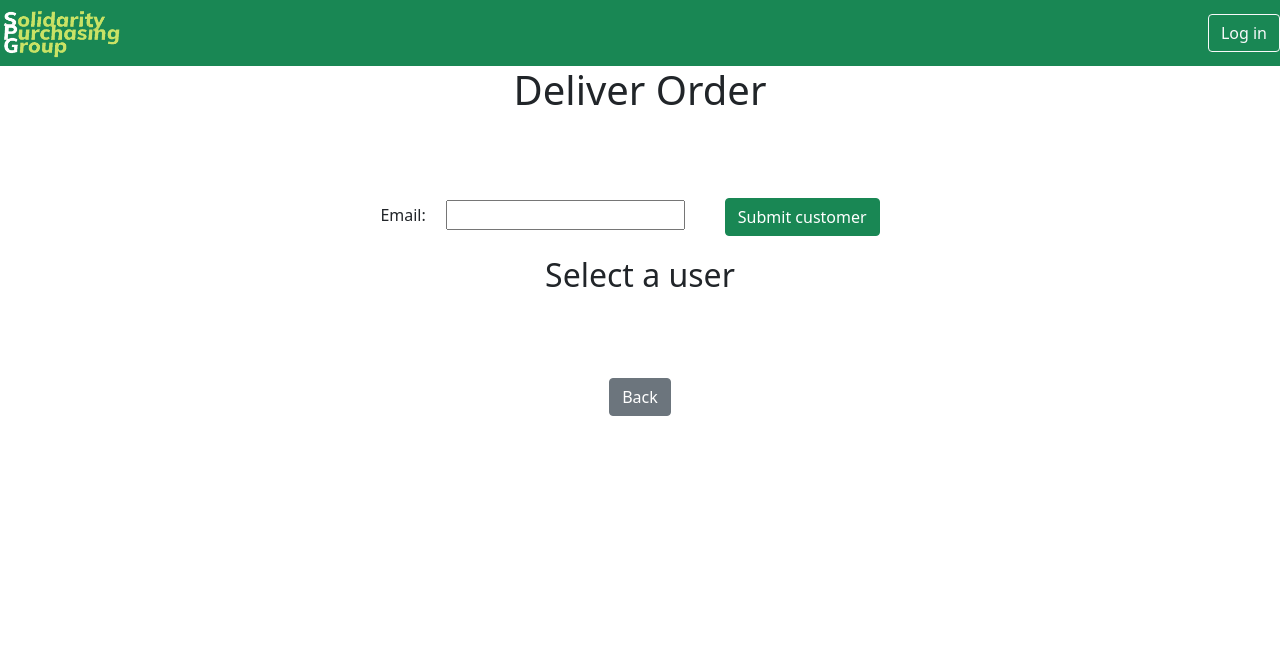
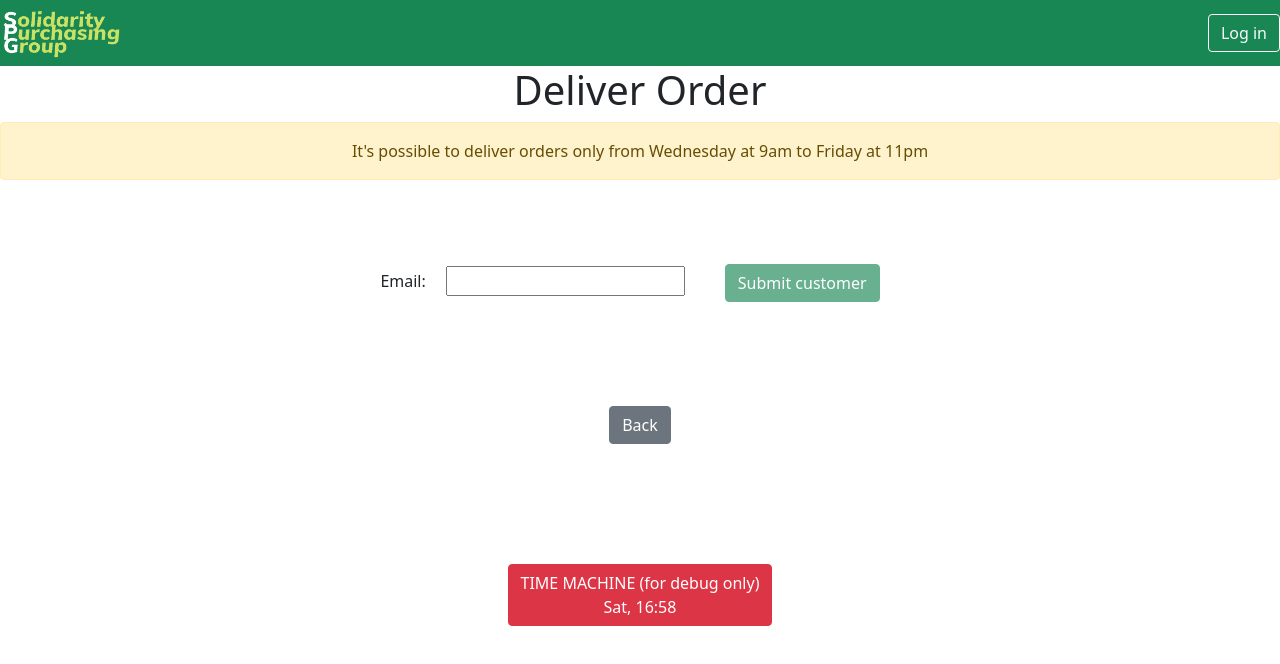
Before and after one commit to SE2-GROUP-P12/SPG, a React (Create React App) app in the folder Frontend/spg-frontend/: page /DeliverOrder in a window 1280 px wide. Shown: the top 664 px of the page. Built offline with nearby package versions, Linux system fonts and the light colour scheme.

Commit message:
Feat: added time machine and temporal constraints

```diff
--- a/Frontend/spg-frontend/src/App.js
+++ b/Frontend/spg-frontend/src/App.js
@@ -10,9 +10,34 @@ import { NewCustomer } from './NewCustomer';
 import {TopUp} from "./TopUp";
 import {PlaceOrder} from './PlaceOrder';
 import { DeliverOrder } from './DeliverOrder';
+//import {NoTime} from './NoTime'; //non sono ancora sicura che serva (-Marti)
 import {Switch, Route, BrowserRouter as Router} from "react-router-dom";
+import {useState} from "react";
+import Modal from 'react-bootstrap/Modal';
+import {Formik, Form, Field} from 'formik';
+import Button from 'react-bootstrap/Button';
+
+const DEBUG = true;
 
 function App() {
+
+    /*TIME MACHINE MANAGEMENT*/
+    const [show, setShow] = useState(false);
+    const handleClose = () => setShow(false);
+    const handleShow = () => setShow(true);
+    const days = ['Sun', 'Mon', 'Tue', 'Wed', 'Thu', 'Fri', 'Sat'];
+    let [date, setDate] = useState(days[new Date().getDay()]);
+    let [time, setTime] = useState(()=>{
+        let d= new Date();
+        return d.getHours()+":"+d.getMinutes();
+    });
+    function printDays ()
+    {
+        let output=[<option value='' label='Select a day'/>];
+        for(let i=0; i<days.length; i++)
+            output.push(<option value={days[i]} label={days[i]}/>);
+        return output;
+    }
 
   return (
       <div className="App">
@@ -21,10 +46,10 @@ function App() {
                 <Navbar/>
            <Switch>
            <Route exact path="/DeliverOrder">
-                   <DeliverOrder/>
+                   <DeliverOrder time={time} date={date}/>
                 </Route>
            <Route exact path="/PlaceOrder">
-                   <PlaceOrder/>
+                   <PlaceOrder time={time} date={date}/>
                 </Route>
            <Route exact path="/TopUp">
                    <TopUp/>
@@ -46,7 +71,45 @@ function App() {
                </Route>
            </Switch>
             </Router>
+            <Modal show={show} onHide={handleClose}>
+                <Modal.Header closeButton>
+                <Modal.Title>Time machine</Modal.Title>
+                </Modal.Header>
+                <Modal.Body>
+                    <Formik
+                        initialValues={{
+                            date: '',
+                            time: ''
+                        }}
+                        onSubmit={(values)=>{
+                            console.log("CHECKTIME APP:"+values.date+" "+values.time)
+                            setDate(values.date);
+                            setTime(values.time);
+                            handleClose();
+                        }}
+                    >
+                    {({values,handleChange,handleBlur})=>
+                        <Form>
+                        <select
+                        name="date"
+                        value={values.date}
+                        onChange={handleChange}
+                        onBlur={handleBlur}
+                        style={{ display: 'block' }}
+                        >
+                        {printDays()}
+                        </select>
+                        <Field type='time' name='time'/>
+                        <Button type='submit' variant='danger'>Time travel!</Button>
+                        </Form>
+                    }
+                    </Formik>
+                </Modal.Body>
+            </Modal>
         </Container>
+        { DEBUG ?
+        <Button style={{margin: '100px'}} variant="danger" onClick={handleShow}>TIME MACHINE (for debug only)<br/>{date}, {time}</Button>
+        : null}
       </div>
 
   );
--- a/Frontend/spg-frontend/src/BrowseProducts.js
+++ b/Frontend/spg-frontend/src/BrowseProducts.js
@@ -35,8 +35,6 @@ function BrowseProducts() {
         const handleShow = () => setShow(true);
         const [showSuccess, setShowSuccess] = useState(null);
         const [showError, setShowError] = useState(null)
-
-        //TODO: addToCart on submit
 
         return (
             <>
--- a/Frontend/spg-frontend/src/DeliverOrder.js
+++ b/Frontend/spg-frontend/src/DeliverOrder.js
@@ -1,13 +1,14 @@
 import 'bootstrap/dist/css/bootstrap.min.css';
 import './App.css';
 import Button from 'react-bootstrap/Button';
+import Alert from 'react-bootstrap/Alert';
 import { useState, useEffect } from 'react';
 import {Formik, Form, Field} from 'formik';
 import { printOrder} from './PlaceOrder';
 import * as Yup from 'yup';
 import {Link} from 'react-router-dom';
 
-function DeliverOrder()
+function DeliverOrder(props)
 {
     const [user, setUser]=useState(null);
     const [orders, setOrders] = useState([1,2,3]);
@@ -18,9 +19,24 @@ function DeliverOrder()
         };
         getOrdersInfo();}, [user] );*/
 
+    /*TIME MACHINE MANAGEMENT*/
+    const [itsTime, setItsTime] = useState(false)
+    useEffect(()=>{
+        let checkTime = (time, date) =>
+        {
+            console.log("CHECKTIME DELIVERORDER: "+time+" "+date);
+            if((date==='Wed' && time>='09:00')||(date==='Fri' && time<'23:00')||(date==='Thu'))
+                setItsTime(true);
+            else
+                setItsTime(false);
+        }
+        checkTime(props.time, props.date);
+    }, [props.date, props.time])
+
     return(
         <>
         <h1>Deliver Order</h1>
+        {itsTime ? null : <Alert variant='warning'> It's possible to deliver orders only from Wednesday at 9am to Friday at 11pm</Alert>}
         <div id="container" className="pagecontent">
         <Formik
             initialValues={{
@@ -36,11 +52,11 @@ function DeliverOrder()
         {({values, errors, touched})=>
             <Form>
             Email:<Field style={{margin: '20px'}} name="email" type="text"/>
-            <Button style={{margin: '20px'}} type="submit" variant="success">Submit customer</Button>
+            <Button style={{margin: '20px'}} type="submit" variant="success" disabled={itsTime ? false : true} >Submit customer</Button>
             {errors.email && touched.email ? errors.email : null}
             </Form>}
         </Formik>
-        {user===null ? <h2>Select a user</h2> : <Orders orderList={orders}/>}
+        {user===null ? null : <Orders itsTime={itsTime} orderList={orders}/>}
         </div>
         <Link to='/ShopEmployee'><Button style={{margin: '20px'}} variant='secondary'>Back</Button></Link>
         </>
@@ -77,7 +93,7 @@ function Orders(props)
         output.push(
         <li className="list-group-item">
             {printOrder(o.productList)}
-            User: {o.email}<Button style={{margin: '20px'}} type='submit' variant='success'>Deliver</Button>
+            User: {o.email}<Button style={{margin: '20px'}} type='submit' variant='success' disabled={props.itsTime ? false : true} >Deliver</Button>
         </li>
         )
     }
--- a/Frontend/spg-frontend/src/Navbar.js
+++ b/Frontend/spg-frontend/src/Navbar.js
@@ -4,7 +4,7 @@ import {Link} from "react-router-dom";
 import logo from "./resources/logo.png";
 import Button from "react-bootstrap/Button";
 import Nav from "react-bootstrap/Nav";
-//import {useState} from "react";
+
 
 function doLogOut()
 {}
@@ -12,6 +12,7 @@ function doLogOut()
 function Navbar ()
 {
     //const [logged, setLogged]=useState(null);
+
     const logged=null;
     return (
         <Nav className="navbar bg-success navbar-dark">
--- a/Frontend/spg-frontend/src/PlaceOrder.js
+++ b/Frontend/spg-frontend/src/PlaceOrder.js
@@ -1,14 +1,15 @@
 import 'bootstrap/dist/css/bootstrap.min.css';
 import './App.css';
-import {useState} from 'react';
+import {useState, useEffect} from 'react';
 import {Link} from 'react-router-dom';
 import Row from 'react-bootstrap/Row';
 import Col from 'react-bootstrap/Col';
 import Button from 'react-bootstrap/Button';
+import Alert from 'react-bootstrap/Alert';
 import {Formik, Form, Field} from 'formik';
 import * as Yup from 'yup';
 
-function PlaceOrder()
+function PlaceOrder(props)
 {
     const [user, setUser]=useState(null);
     const [products, setProducts] = useState([0,1,2,4]);
@@ -21,9 +22,24 @@ function PlaceOrder()
 
         const dropCart = () => setProducts(null);
 
+    /*TIME MACHINE MANAGEMENT*/
+    const [itsTime, setItsTime] = useState(false)
+    useEffect(()=>{
+        let checkTime = (time, date) =>
+        {
+            console.log("CHECKTIME PLACEORDER: "+time+" "+date)
+            if((date==='Sat' && time>='09:00')||(date==='Sun' && time<'23:00'))
+                setItsTime(true);
+            else
+                setItsTime(false);
+        }
+        checkTime(props.time, props.date);
+    }, [props.date, props.time])
+
     return(
         <>
         <h1>Place Order</h1>
+            {itsTime ? null : <Alert variant='warning'> It's possible to place orders only from Saturday at 9am to Sunday at 11pm</Alert>}
             {products===null ?
             <div id="container" className="pagecontent">
                 <h2>The cart is empty </h2>
@@ -57,7 +73,7 @@ function PlaceOrder()
             </div>
             </>}
             <Row>
-                <Col xs={4}><Button disabled={products===null || user===null ? true : false} variant='success'>Send order</Button></Col>
+                <Col xs={4}><Button disabled={(!itsTime&&(products===null||user===null)) ? true : false} variant='success'>Send order</Button></Col>
                 <Col xs={4}><Button disabled={products===null? true : false} variant='danger' onClick={dropCart}>Delete order</Button></Col>
                 <Col xs={4}><Link to='/ShopEmployee'><Button variant='secondary'>Back</Button></Link></Col>
             </Row>
```
